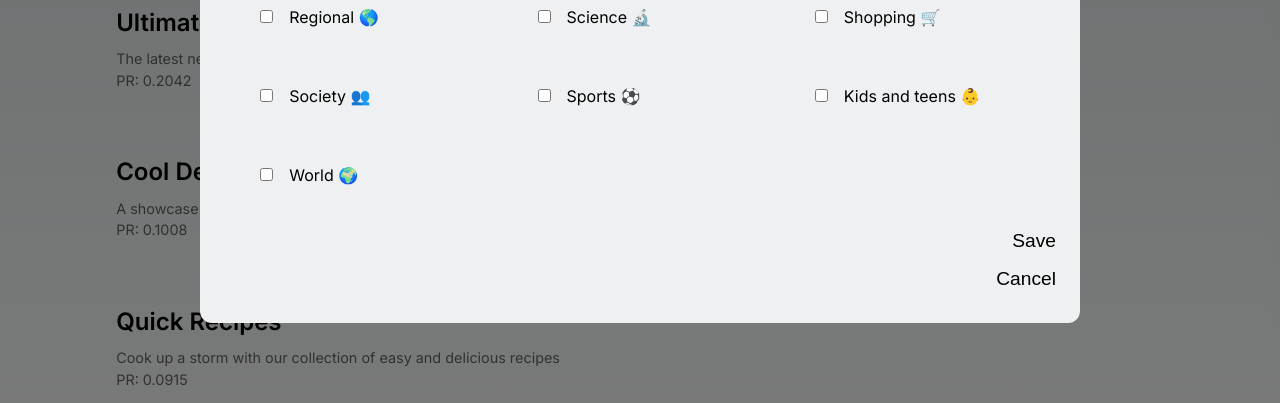
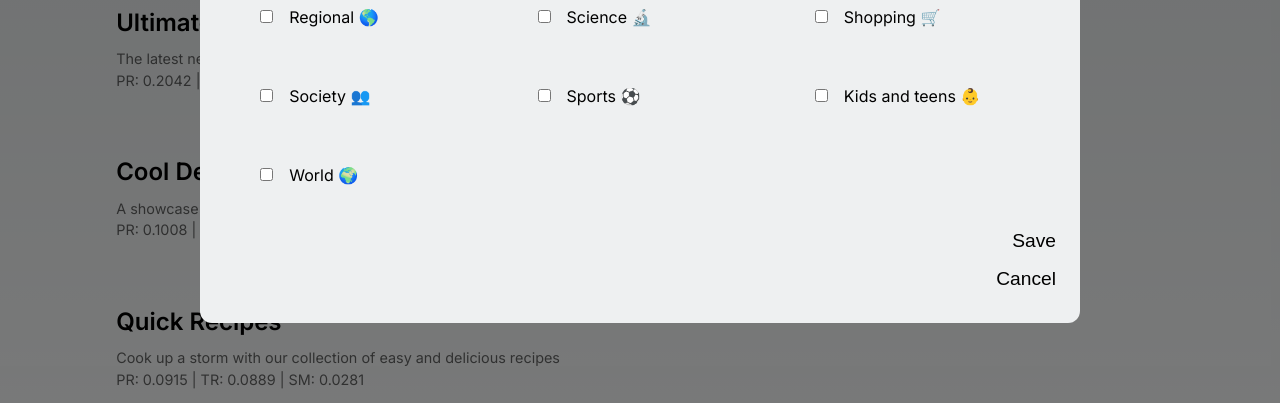
Before and after one commit to JoseGomez14/page-rank, a Next.js app: page / in a window 1280 px wide. Shown: the part 397-800 px from the top of the page. Built offline with nearby package versions, Linux system fonts and the light colour scheme.

Commit message:
Add feature TrustRank and SpamMass

```diff
--- a/src/pages/index.js
+++ b/src/pages/index.js
@@ -162,25 +162,38 @@ export default function Home() {
                   iterations
                 </h2>
               )}
-              {pageRank.pageRank.map(({ value, title, description }, index) => (
+              {pageRank.pageRank.map(
+                ({ value, title, description, trustRank, spamMass }, index) => (
                   <div key={index} className={styles.card}>
                     <h2 className={inter.className}>{title}</h2>
                     <p className={inter.className}>{description}</p>
-                  <p className={inter.className}>PR: {value.toFixed(4)}</p>
+                    <p className={inter.className}>
+                      PR: {value.toFixed(4)} | TR: {trustRank.toFixed(4)} | SM:{" "}
+                      {spamMass ? spamMass.toFixed(4) : "N/A"}
+                    </p>
                   </div>
-              ))}
+                )
+              )}
             </>
           ) : (
             recomendations.length > 0 && (
               <>
                 <h2 className={inter.className}>Recomended Pages</h2>
-                {recomendations.map(({ value, title, description }, index) => (
+                {recomendations.map(
+                  (
+                    { value, title, description, trustRank, spamMass },
+                    index
+                  ) => (
                     <div key={index} className={styles.card}>
                       <h2 className={inter.className}>{title}</h2>
                       <p className={inter.className}>{description}</p>
-                    <p className={inter.className}>PR: {value.toFixed(4)}</p>
+                      <p className={inter.className}>
+                        PR: {value.toFixed(4)} | TR: {trustRank.toFixed(4)} |
+                        SM: {spamMass.toFixed(4)}
+                      </p>
                     </div>
-                ))}
+                  )
+                )}
               </>
             )
           )}
```
Lines whose indentation alone changed are shown as unchanged.
